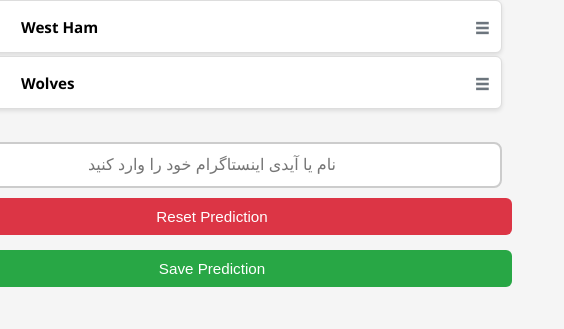
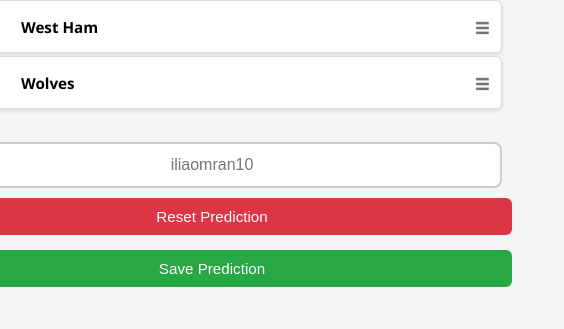
Before and after one commit to itsiliaomran10-cloud/Football---predictions, a plain HTML site: page index.html in a window 1280 px wide. Shown: the part 1240-1569 px from the top of the page, 428-992 px from the left. Drawn offline with Linux system fonts and the light colour scheme.

Commit message:
Update index.html

```diff
--- a/index.html
+++ b/index.html
@@ -28,7 +28,7 @@
     <div id="tables-container"></div>
 
     <div class="name-input-container">
-        <input type="text" id="predictor-name" placeholder="نام یا آیدی اینستاگرام خود را وارد کنید" required>
+        <input type="text" id="predictor-name" placeholder="iliaomran10" required>
     </div>
 
     <button id="reset-btn" style="margin: 10px auto; display: block; padding: 10px 20px; background: #dc3545; color: white; border: none; border-radius: 6px; cursor: pointer;">Reset Prediction</button>
```
